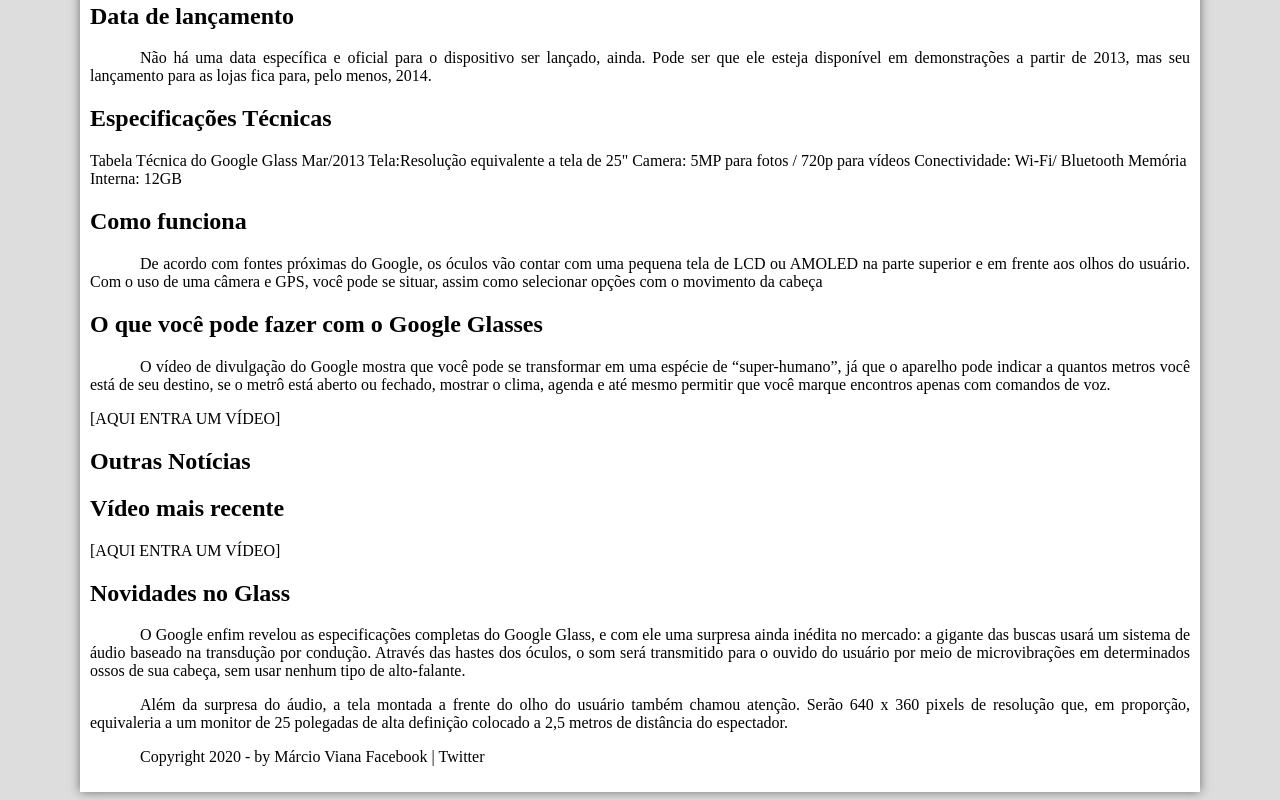
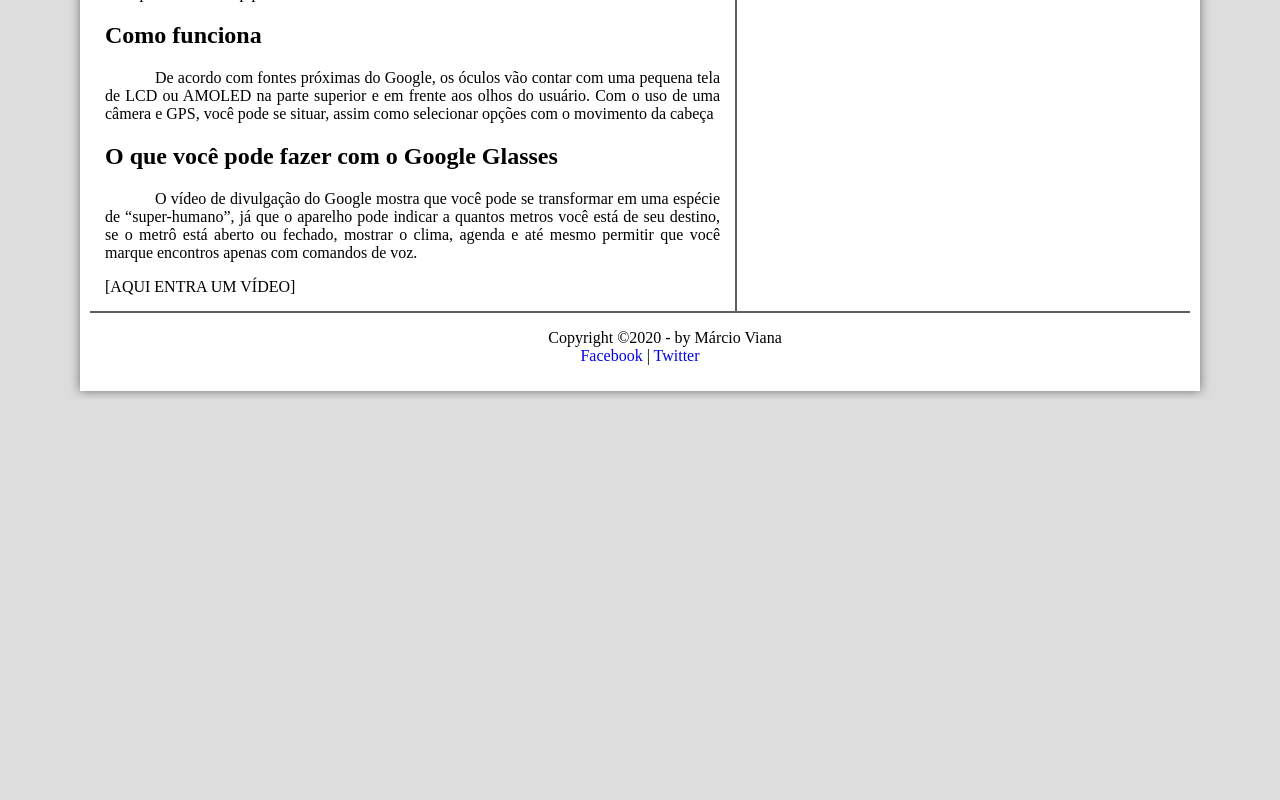
Before and after one commit to VianaMarcio/html5, a plain HTML site: page index.html in a window 1280 px wide. Shown: the part 1112-1912 px from the top of the page. After the commit the page ends 1511 px from the top, so only its background shows below. Drawn offline with Linux system fonts and the light colour scheme; a web font is replaced by a local one.

Commit message:
Mais config. CSS
Divisão das seções com bordas, inserção dos links das redes sociais no rodapé

```diff
--- a/_css/estilo.css
+++ b/_css/estilo.css
@@ -116,3 +116,32 @@
     color: white;
     text-decoration: underline;
 }
+
+section#corpo{
+    display: block;
+    width: 615px;
+    float: left;
+    border-right: 2px solid #606060;
+    padding: 15px;
+}
+
+aside#lateral{
+    display: block;
+    width: 415px;
+    float: right;
+    padding: 15px;
+}
+
+footer#rodape{
+    clear: both;
+    border-top: 2px solid #606060;
+
+}
+footer#rodape p{
+    text-align: center;
+}
+
+footer#rodape a{
+    text-decoration: none;
+    text-transform: capitalize;
+}
--- a/index.html
+++ b/index.html
@@ -75,8 +75,9 @@
                 <p>Além da surpresa do áudio, a tela montada a frente do olho do usuário também chamou atenção. Serão 640 x 360 pixels de resolução que, em proporção, equivaleria a um monitor de 25 polegadas de alta definição colocado a 2,5 metros de distância do espectador.</p>
     </aside>
     <footer id="rodape">
-                <p>Copyright 2020 - by Márcio Viana
-                Facebook | Twitter</p>
+                <p>Copyright &copy;2020 - by Márcio Viana
+                    <br>
+                <a href="https://www.facebook.com/MarcioViana1979" target="_blank">Facebook</a>  | <a href="https://twitter.com/MrcioViana3" target="_blank">Twitter</a></p>
     </footer>
     </div>
 
```
